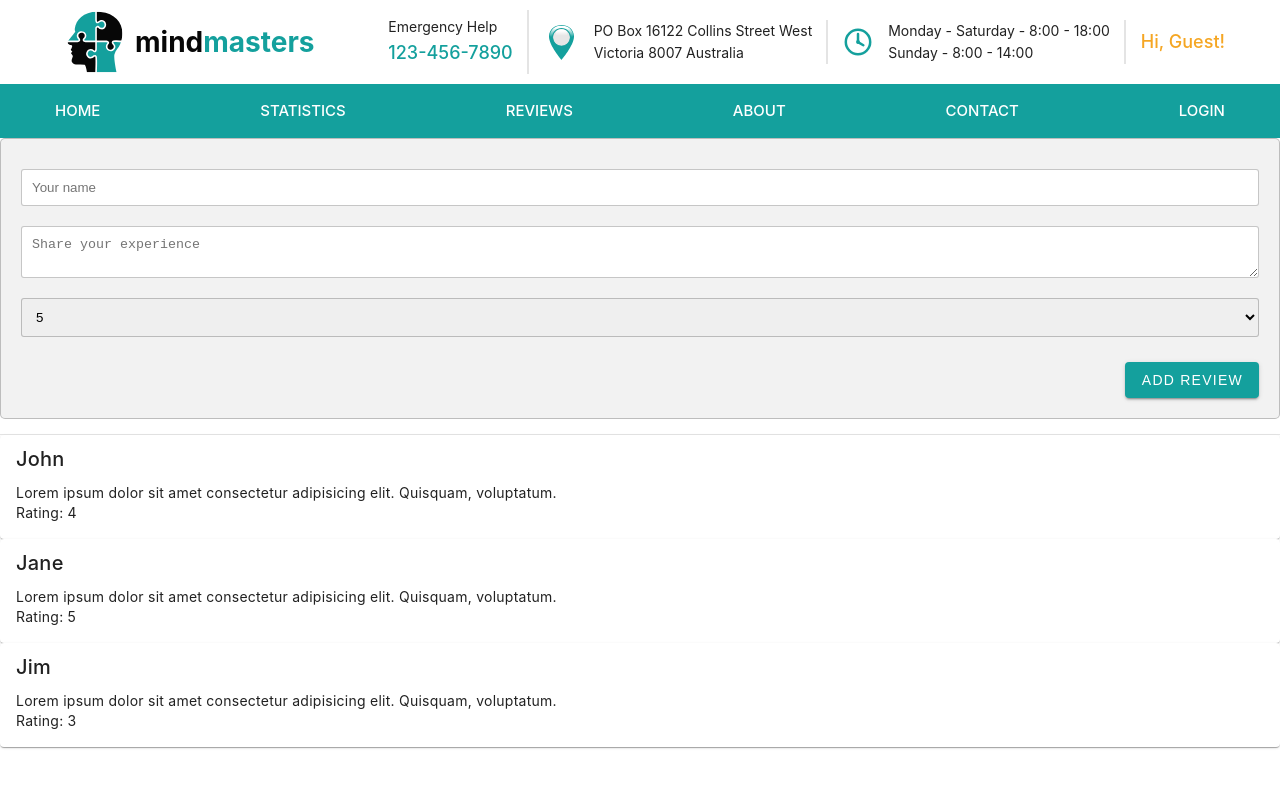
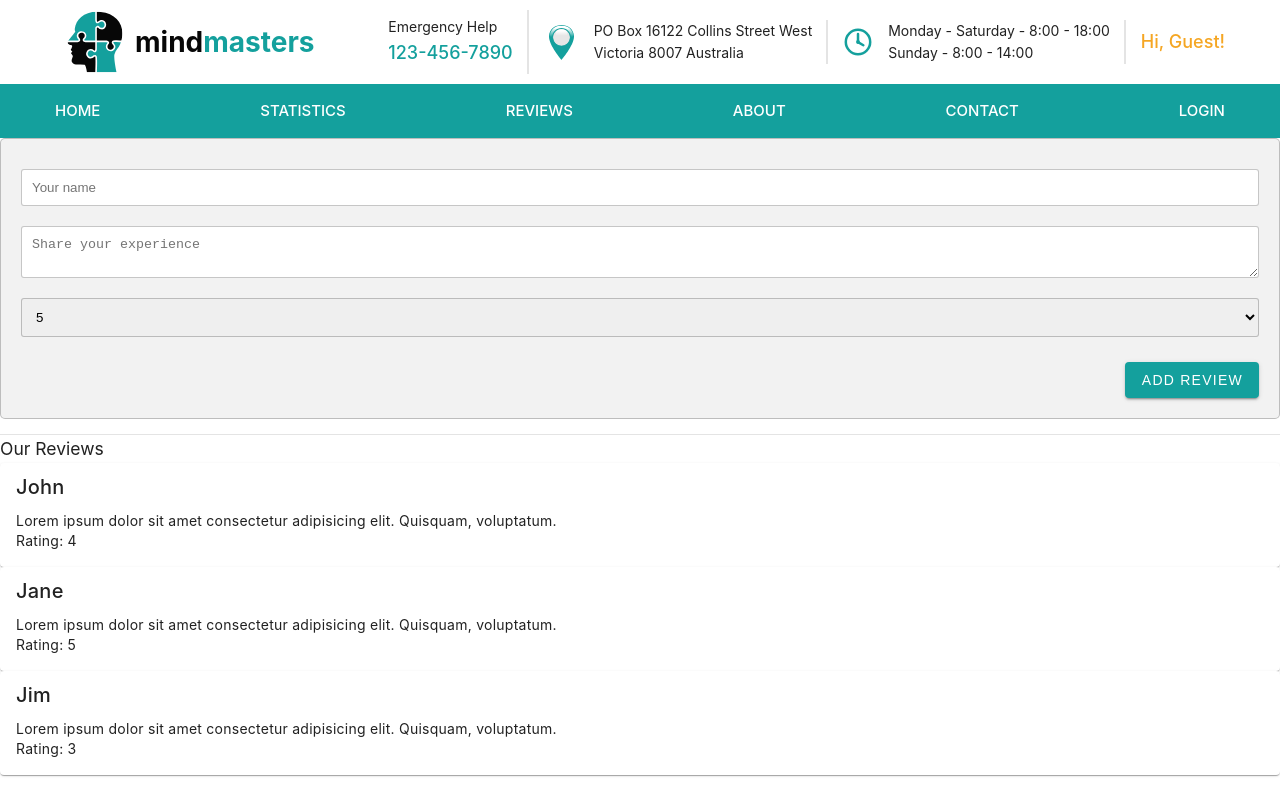
Before and after one commit to Feralwater/CogniLearn, a Vue app: page /reviews in a window 1280 px wide. Built offline with nearby package versions, Linux system fonts and the light colour scheme.

Commit message:
add post

```diff
--- a/src/components/ReviewList/ReviewList.vue
+++ b/src/components/ReviewList/ReviewList.vue
@@ -1,8 +1,12 @@
 <script lang="ts">
+import type { Review } from "@/types/review";
+import ViewItem from "@/components/ViewItem/ViewItem.vue";
+
 export default {
+  components: { ViewItem },
   props: {
     reviews: {
-      type: Array as () => Array<{ id: number; name: string; review: string; rating: number }>,
+      type: Array as () => Array<Review>,
       required: true
     }
   }
@@ -10,11 +14,8 @@ export default {
 </script>
 
 <template>
-  <v-card v-for="review in reviews" :key="review.id" class="mt-4">
-    <v-card-title>{{ review.name }}</v-card-title>
-    <v-card-text>
-      <p>{{ review.review }}</p>
-      <p>Rating: {{ review.rating }}</p>
-    </v-card-text>
-  </v-card>
+  <div>
+    <h3> Our Reviews </h3>
+    <view-item v-for="review in reviews" :key="review.id" :review="review" />
+  </div>
 </template>
--- /dev/null
+++ b/src/components/ViewItem/ViewItem.vue
@@ -0,0 +1,22 @@
+<script lang="ts">
+import type { Review } from "@/types/review";
+
+export default {
+  props: {
+    review: {
+      type: Object as () => Review,
+      required: true
+    }
+  }
+};
+</script>
+
+<template>
+  <v-card>
+    <v-card-title>{{ review.name }}</v-card-title>
+    <v-card-text>
+      <p>{{ review.review }}</p>
+      <p>Rating: {{ review.rating }}</p>
+    </v-card-text>
+  </v-card>
+</template>
--- /dev/null
+++ b/src/types/review.ts
@@ -0,0 +1,6 @@
+export interface Review {
+  id: number;
+  name: string;
+  review: string;
+  rating: number;
+}
--- a/tsconfig.app.json
+++ b/tsconfig.app.json
@@ -3,6 +3,7 @@
   "include": [
     "env.d.ts",
     "src/**/*",
+    "src/**/*.ts",
     "src/**/*.vue",
     "src/**/**/*.vue",
   ],
```
Also changed, not shown: src/views/ReviewsView/ReviewsView.vue (+1 -7 lines).
